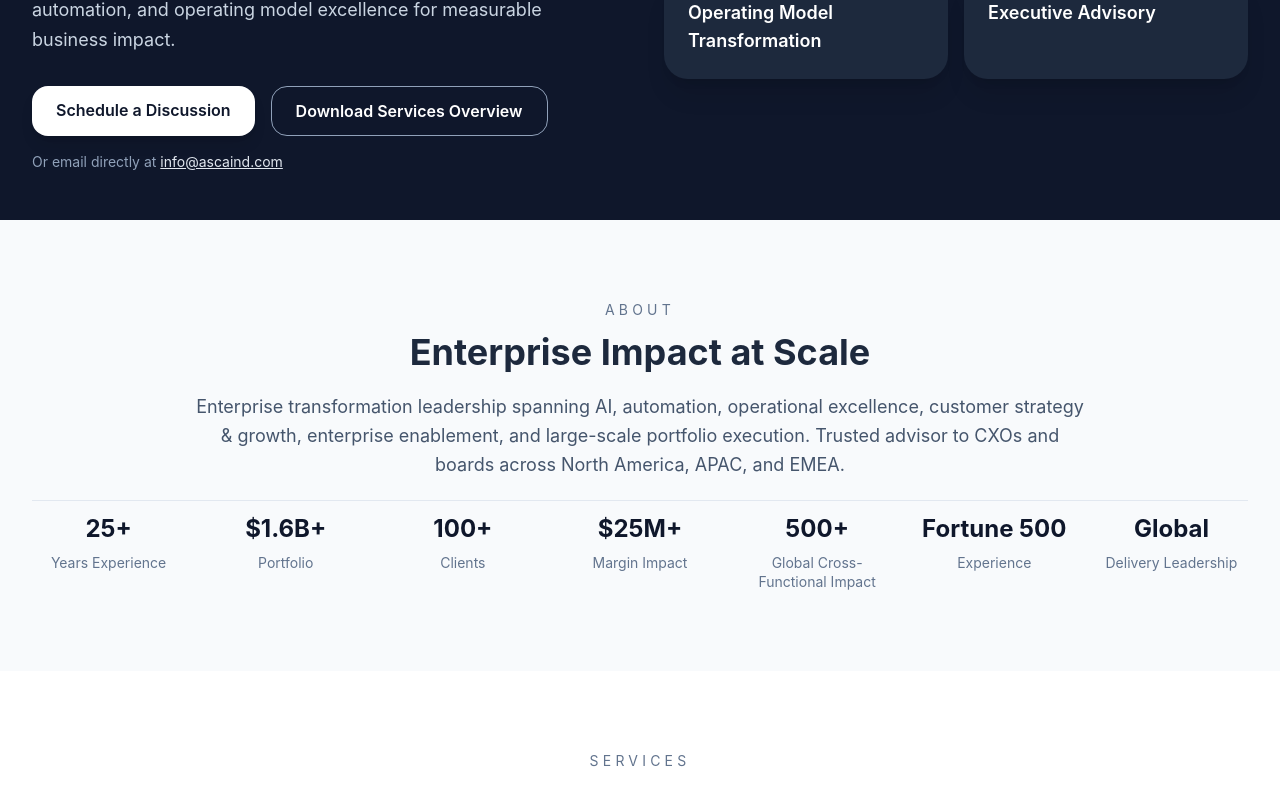
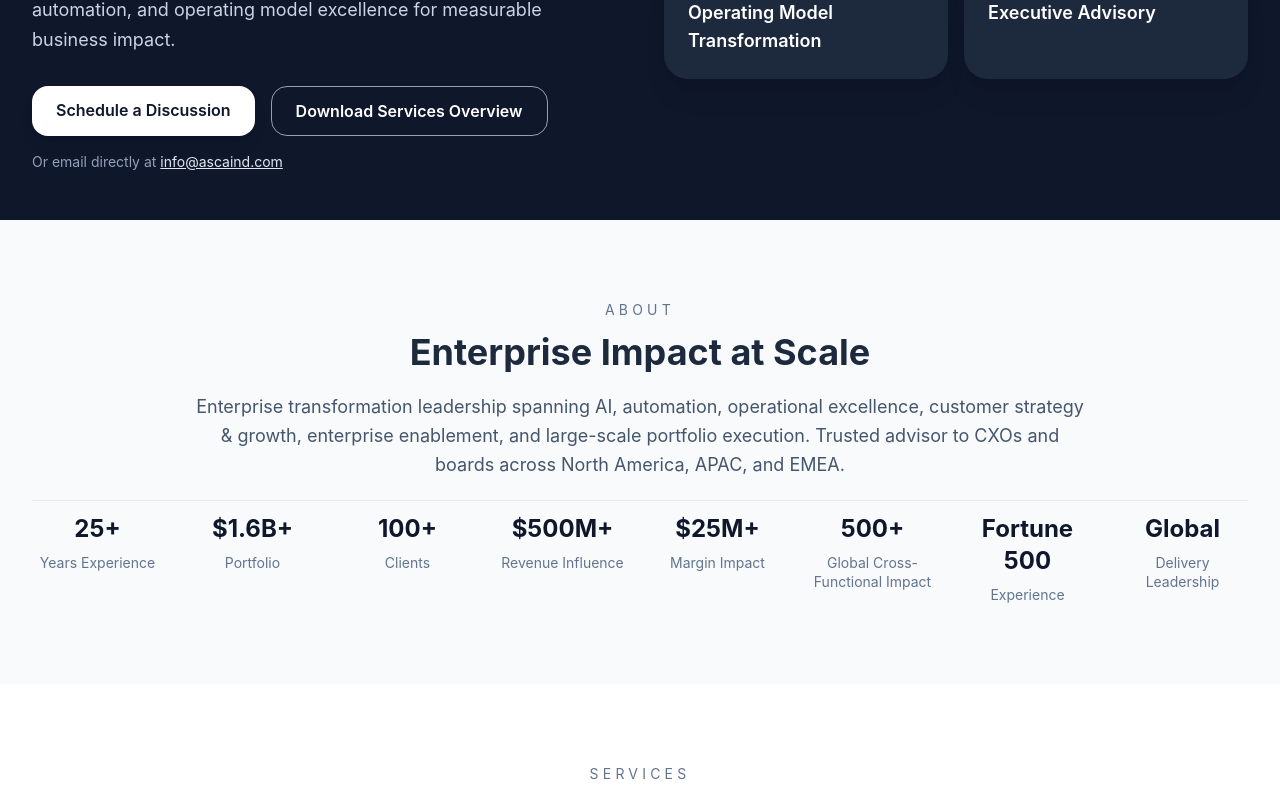
Before and after one commit to ysuneja06/my-ai-website, a React (Vite) app: page / in a window 1280 px wide. Shown: the part 380-1166 px from the top of the page. Built offline with nearby package versions, Linux system fonts and the light colour scheme.

Commit message:
Revenue Metric

```diff
--- a/src/App.jsx
+++ b/src/App.jsx
@@ -167,11 +167,12 @@ export default function AdvisoryWebsite() {
           </p>
         </div>
 
-        <div className="border-t border-slate-200 pt-8 md:pt-3 grid grid-cols-2 md:grid-cols-4 lg:grid-cols-7 gap-x-6 gap-y-8 text-center">
+        <div className="border-t border-slate-200 pt-8 md:pt-3 grid grid-cols-2 md:grid-cols-4 lg:grid-cols-8 gap-x-6 gap-y-8 text-center">
           {[
             ["25+", "Years Experience"],
             ["$1.6B+", "Portfolio"],
             ["100+", "Clients"],
+            ["$500M+", "Revenue Influence"],
             ["$25M+", "Margin Impact"],
             ["500+", "Global Cross-Functional Impact"],
             ["Fortune 500", "Experience"],
```
